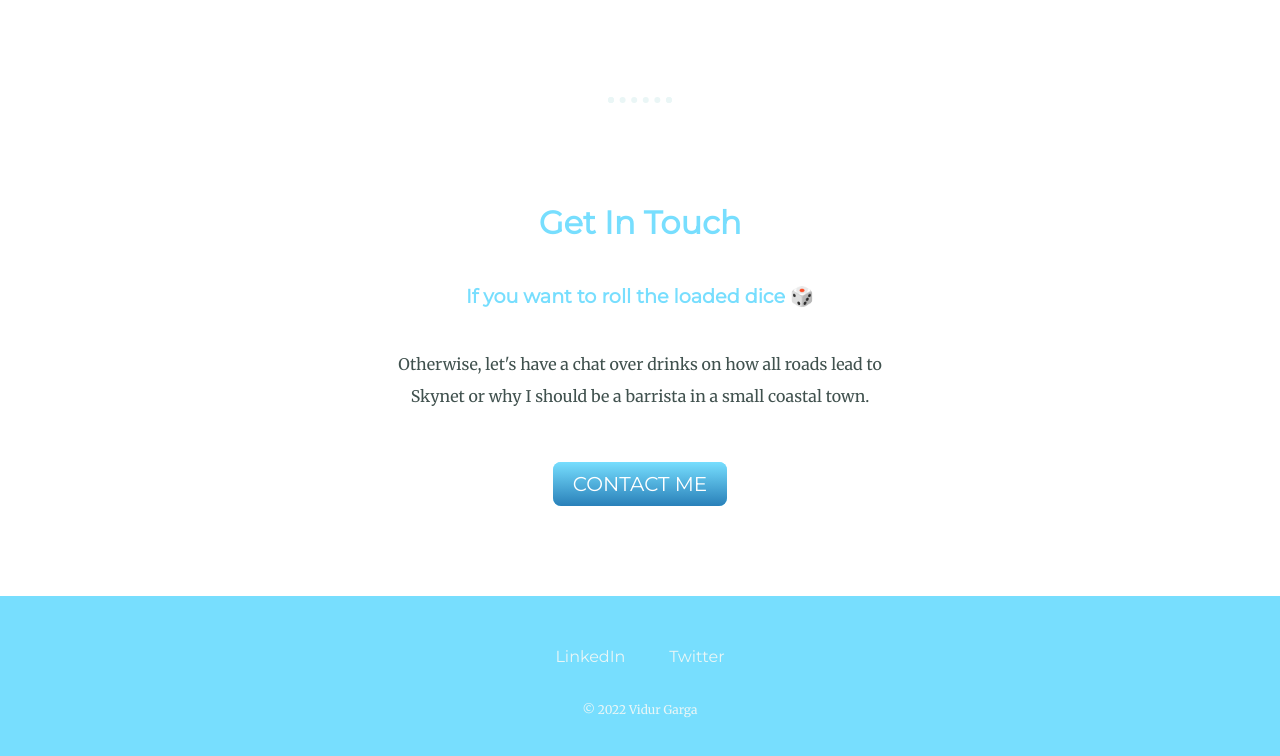
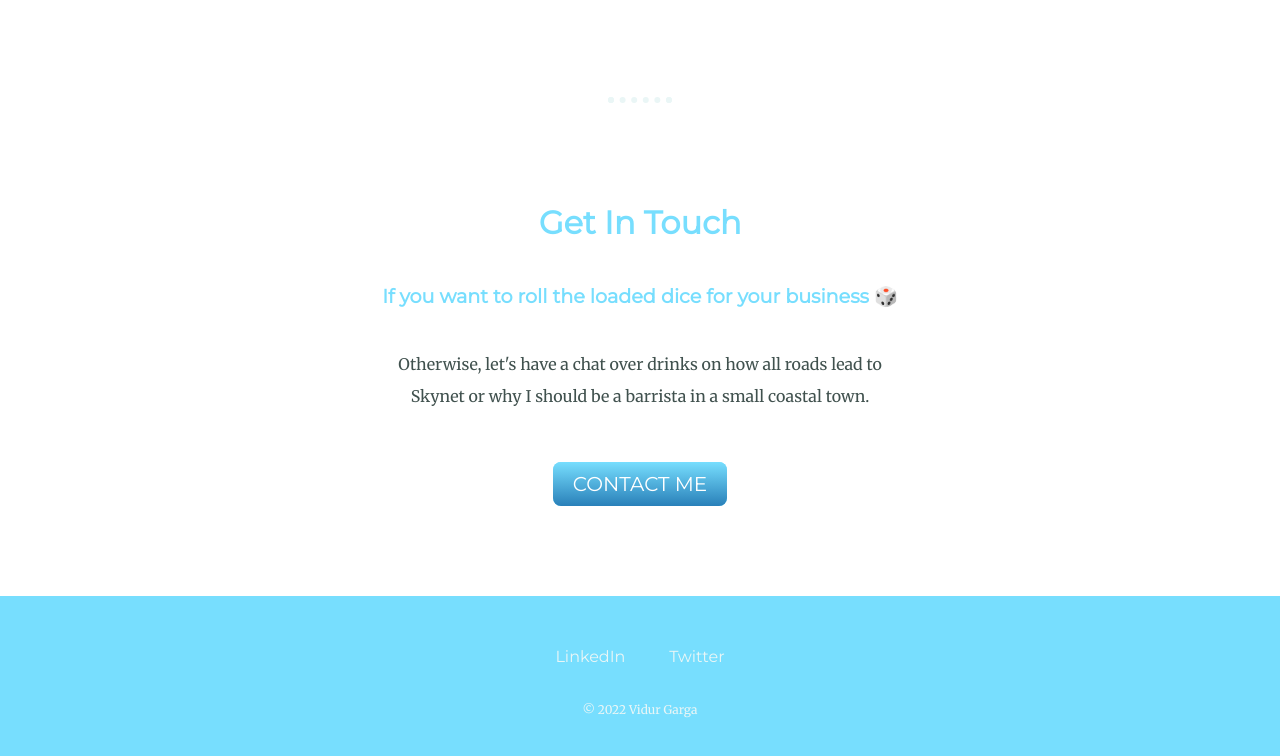
Before and after one commit to vgarga28/webpage, a plain HTML site: page index.html in a window 1280 px wide. Shown: the part 2716-3472 px from the top of the page. Drawn offline with Linux system fonts and the light colour scheme.

Commit message:
for business change

```diff
--- a/index.html
+++ b/index.html
@@ -48,7 +48,7 @@
         <hr>
         <div class="contact-me">
           <h3>Get In Touch</h3>
-          <h4>If you want to roll the loaded dice 🎲 </h4>
+          <h4>If you want to roll the loaded dice for your business 🎲 </h4>
           <p class="contact-msg"> Otherwise, let's have a chat over drinks on how all roads lead to Skynet or why I should be a barrista in a small coastal town.</p>
           <a class="btn" href="mailto:vgarga@gmail.com">CONTACT ME</a>
         </div>
```
